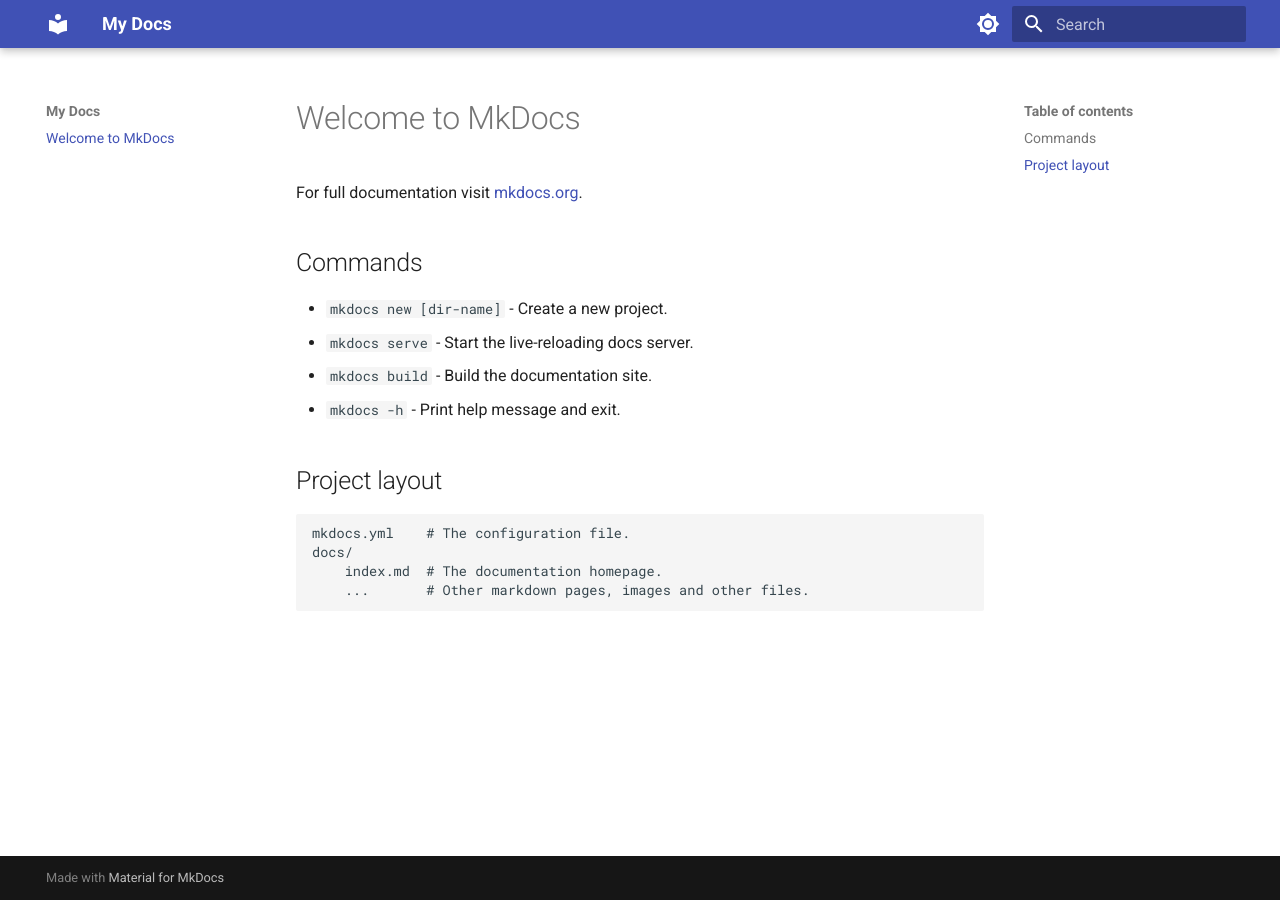
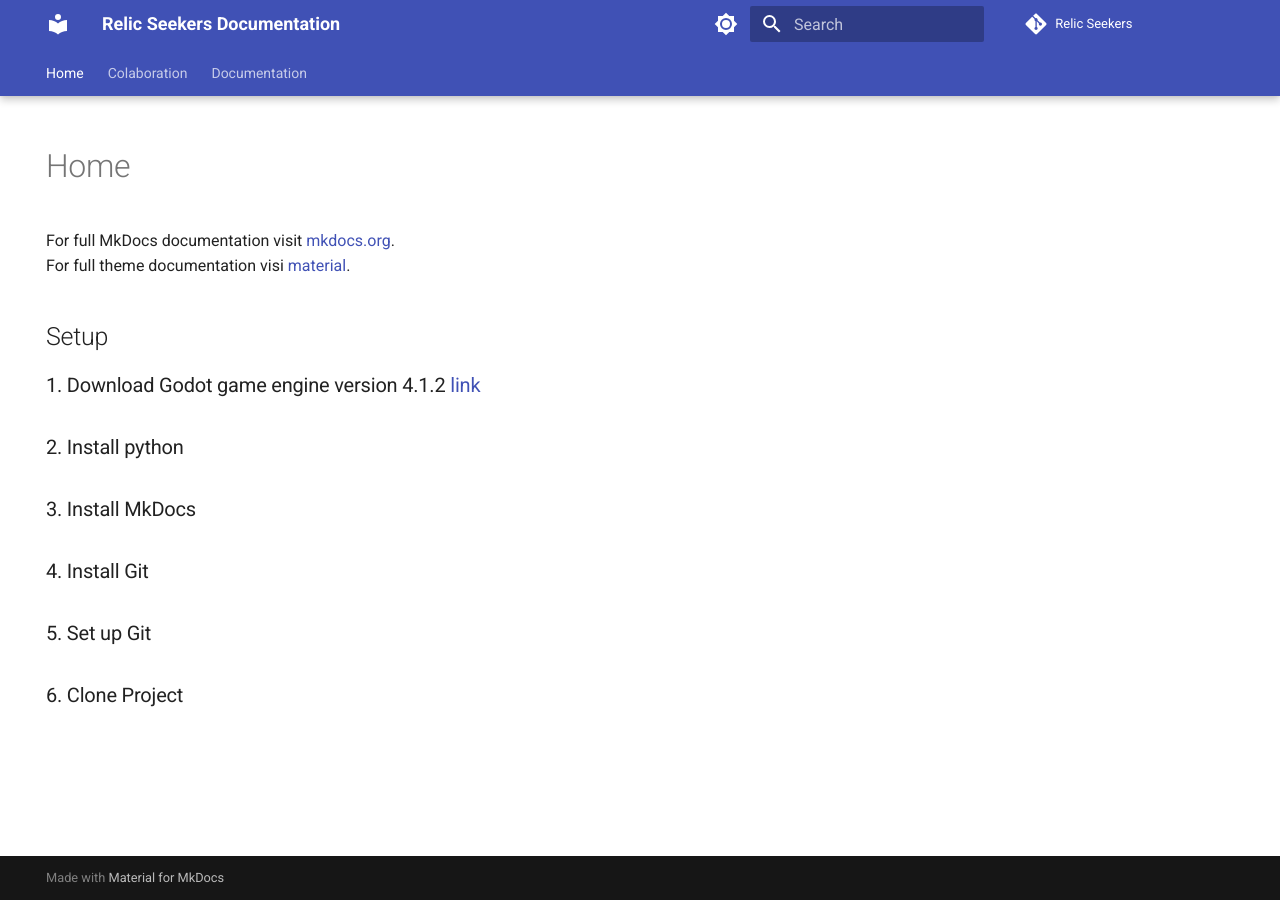
Before and after one commit to Tomko-Code/Relic-Seekers, an MkDocs documentation site: the page built from docs/index.md, in a window 1280 px wide. Built offline with MkDocs 1.6.1 and Material for MkDocs 9.7.7, drawn with Linux system fonts in a browser that asks for light colours; comment, search, counter and statistics services are not loaded.

Commit message:
Docs info init. (#2)
* Doc name change.

* Changes to style. Google tracker. File struc. Code style.

```diff
--- a/docs/index.md
+++ b/docs/index.md
@@ -1,17 +1,21 @@
-# Welcome to MkDocs
+hide:
+    - navigation
+    - toc
+# Home
 
-For full documentation visit [mkdocs.org](https://www.mkdocs.org).
+For full MkDocs documentation visit [mkdocs.org](https://www.mkdocs.org).<br />
+For full theme documentation visi [material](https://squidfunk.github.io/mkdocs-material/).
 
-## Commands
+## Setup
 
-* `mkdocs new [dir-name]` - Create a new project.
-* `mkdocs serve` - Start the live-reloading docs server.
-* `mkdocs build` - Build the documentation site.
-* `mkdocs -h` - Print help message and exit.
+### 1. Download Godot game engine version 4.1.2 [link](https://github.com/godotengine/godot/releases/download/4.1.2-stable/Godot_v4.1.2-stable_win64.exe.zip)
 
-## Project layout
+### 2. Install python
 
-    mkdocs.yml    # The configuration file.
-    docs/
-        index.md  # The documentation homepage.
-        ...       # Other markdown pages, images and other files.
+### 3. Install MkDocs
+
+### 4. Install Git
+
+### 5. Set up Git
+
+### 6. Clone Project
--- a/mkdocs.yml
+++ b/mkdocs.yml
@@ -1,6 +1,20 @@
-site_name: My Docs
+site_name: Relic Seekers Documentation
+extra:
+  analytics:
+    provider: google
+    property: G-RF1W1204MN
+repo_url: https://github.com/Tomko-Code/Relic-Seekers
+repo_name: Relic Seekers
 theme:
   name: material
+
+  features:
+    - navigation.instant
+    - navigation.instant.prefetch
+    - navigation.tracking
+    - navigation.tabs
+    - navigation.tabs.sticky
+    - toc.integrate
   palette:
 
     # Palette toggle for light mode
```
Also changed, not shown: docs/Colaboration/code-style.md (added, +33 -0 lines), docs/Colaboration/folder-structure.md (added, +16 -0 lines), docs/Documentation/tmp.md (added).
